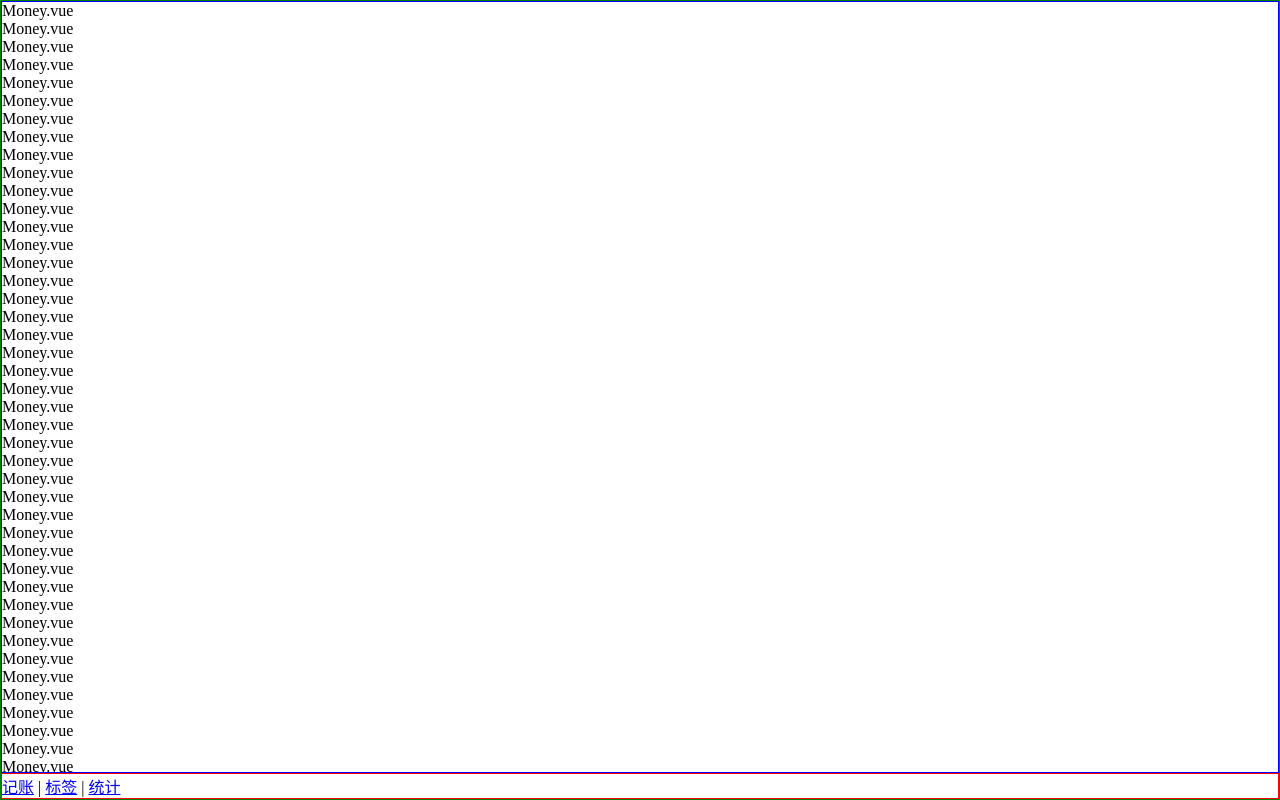
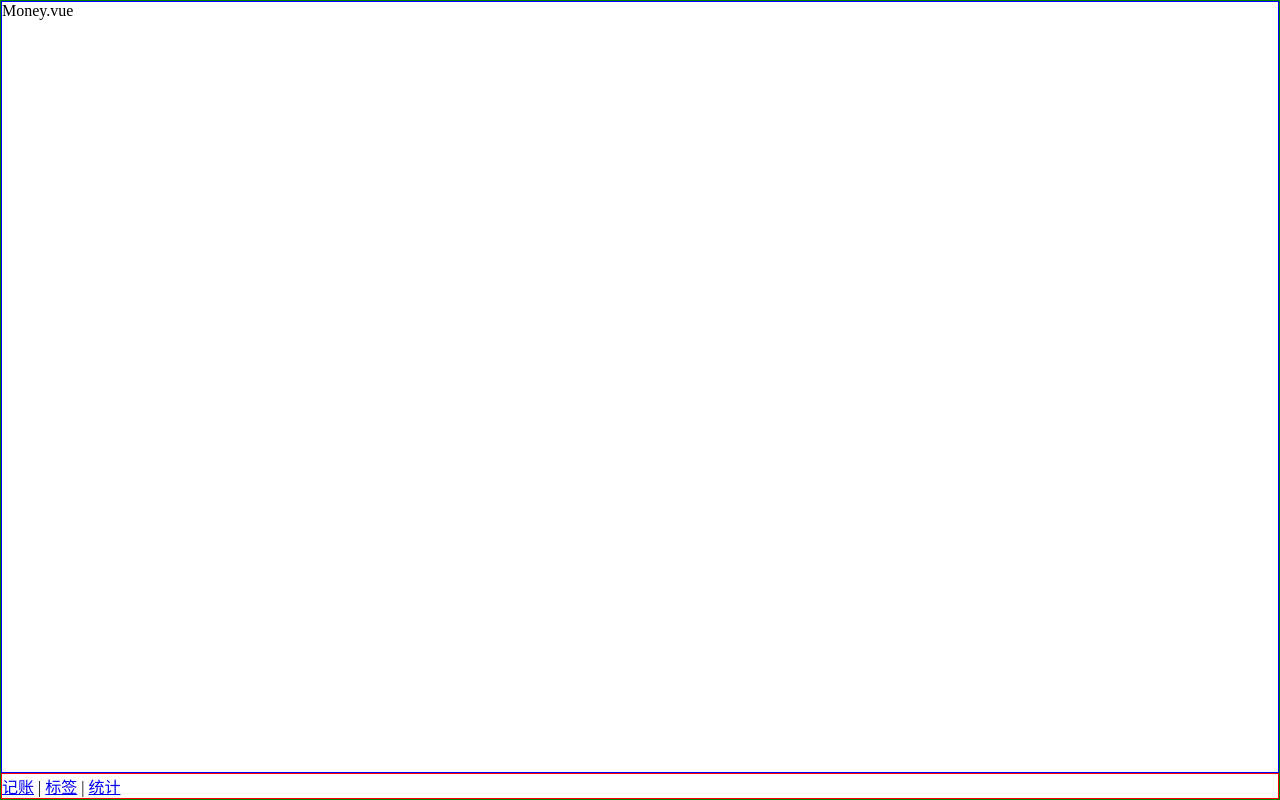
Before and after one commit to nwkami5010/keqing, a Vue app: page /#/money in a window 1280 px wide. Built offline with nearby package versions, Linux system fonts and the light colour scheme.

Commit message:
重复3次布局

```diff
--- a/src/views/Labels.vue
+++ b/src/views/Labels.vue
@@ -1,6 +1,8 @@
-
 <template>
-  <div>Labels.vue
+  <div class="nav-wrapper">
+    <div class="content">
+      Labels.vue
+    </div>
     <Nav/>
   </div>
 </template>
@@ -12,4 +14,15 @@
 </script>
 
 <style lang="scss" scoped>
+.nav-wrapper {
+  border: 1px solid green;
+  display: flex;
+  flex-direction: column;
+  height: 100vh;
+}
+.content {
+  border: 1px solid blue;
+  overflow: auto;
+  flex-grow: 1;
+}
 </style>
--- a/src/views/Money.vue
+++ b/src/views/Money.vue
@@ -1,106 +1,7 @@
+
 <template>
   <div class="nav-wrapper">
     <div class="content">
-      <p>Money.vue</p>
-      <p>Money.vue</p>
-      <p>Money.vue</p>
-      <p>Money.vue</p>
-      <p>Money.vue</p>
-      <p>Money.vue</p>
-      <p>Money.vue</p>
-      <p>Money.vue</p>
-      <p>Money.vue</p>
-      <p>Money.vue</p>
-      <p>Money.vue</p>
-      <p>Money.vue</p>
-      <p>Money.vue</p>
-      <p>Money.vue</p>
-      <p>Money.vue</p>
-      <p>Money.vue</p>
-      <p>Money.vue</p>
-      <p>Money.vue</p>
-      <p>Money.vue</p>
-      <p>Money.vue</p>
-      <p>Money.vue</p>
-      <p>Money.vue</p>
-      <p>Money.vue</p>
-      <p>Money.vue</p>
-      <p>Money.vue</p>
-      <p>Money.vue</p>
-      <p>Money.vue</p>
-      <p>Money.vue</p>
-      <p>Money.vue</p>
-      <p>Money.vue</p>
-      <p>Money.vue</p>
-      <p>Money.vue</p>
-      <p>Money.vue</p>
-      <p>Money.vue</p>
-      <p>Money.vue</p>
-      <p>Money.vue</p>
-      <p>Money.vue</p>
-      <p>Money.vue</p>
-      <p>Money.vue</p>
-      <p>Money.vue</p>
-      <p>Money.vue</p>
-      <p>Money.vue</p>
-      <p>Money.vue</p>
-      <p>Money.vue</p>
-      <p>Money.vue</p>
-      <p>Money.vue</p>
-      <p>Money.vue</p>
-      <p>Money.vue</p>
-      <p>Money.vue</p>
-      <p>Money.vue</p>
-      <p>Money.vue</p>
-      <p>Money.vue</p>
-      <p>Money.vue</p>
-      <p>Money.vue</p>
-      <p>Money.vue</p>
-      <p>Money.vue</p>
-      <p>Money.vue</p>
-      <p>Money.vue</p>
-      <p>Money.vue</p>
-      <p>Money.vue</p>
-      <p>Money.vue</p>
-      <p>Money.vue</p>
-      <p>Money.vue</p>
-      <p>Money.vue</p>
-      <p>Money.vue</p>
-      <p>Money.vue</p>
-      <p>Money.vue</p>
-      <p>Money.vue</p>
-      <p>Money.vue</p>
-      <p>Money.vue</p>
-      <p>Money.vue</p>
-      <p>Money.vue</p>
-      <p>Money.vue</p>
-      <p>Money.vue</p>
-      <p>Money.vue</p>
-      <p>Money.vue</p>
-      <p>Money.vue</p>
-      <p>Money.vue</p>
-      <p>Money.vue</p>
-      <p>Money.vue</p>
-      <p>Money.vue</p>
-      <p>Money.vue</p>
-      <p>Money.vue</p>
-      <p>Money.vue</p>
-      <p>Money.vue</p>
-      <p>Money.vue</p>
-      <p>Money.vue</p>
-      <p>Money.vue</p>
-      <p>Money.vue</p>
-      <p>Money.vue</p>
-      <p>Money.vue</p>
-      <p>Money.vue</p>
-      <p>Money.vue</p>
-      <p>Money.vue</p>
-      <p>Money.vue</p>
-      <p>Money.vue</p>
-      <p>Money.vue</p>
-      <p>Money.vue</p>
-      <p>Money.vue</p>
-      <p>Money.vue</p>
       <p>Money.vue</p>
     </div>
     <Nav/>
--- a/src/views/Statistics.vue
+++ b/src/views/Statistics.vue
@@ -1,6 +1,9 @@
 
 <template>
-  <div>Statistics.vue
+  <div class="nav-wrapper">
+    <div class="content">
+      Statistics.vue
+    </div>
     <Nav/>
   </div>
 </template>
@@ -12,4 +15,15 @@
 </script>
 
 <style lang="scss" scoped>
+.nav-wrapper {
+  border: 1px solid green;
+  display: flex;
+  flex-direction: column;
+  height: 100vh;
+}
+.content {
+  border: 1px solid blue;
+  overflow: auto;
+  flex-grow: 1;
+}
 </style>
```
